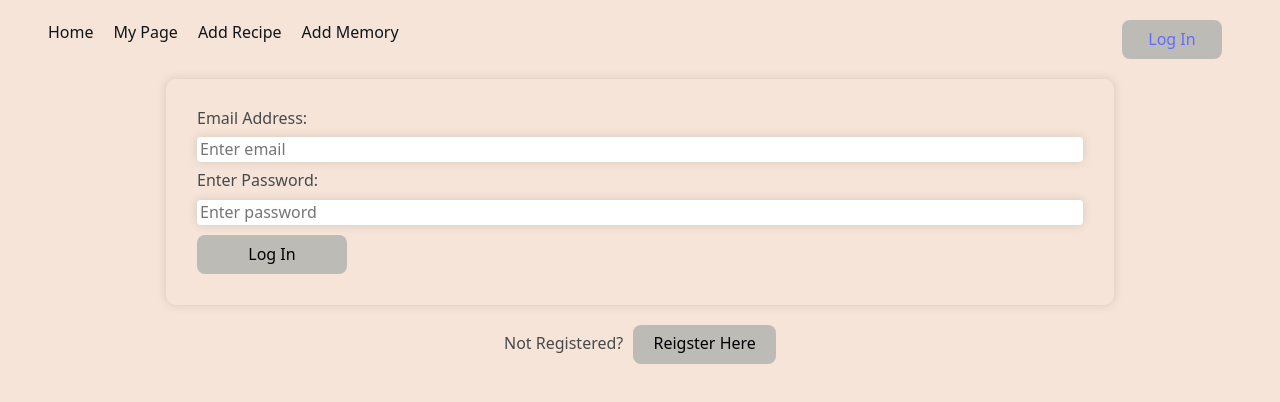
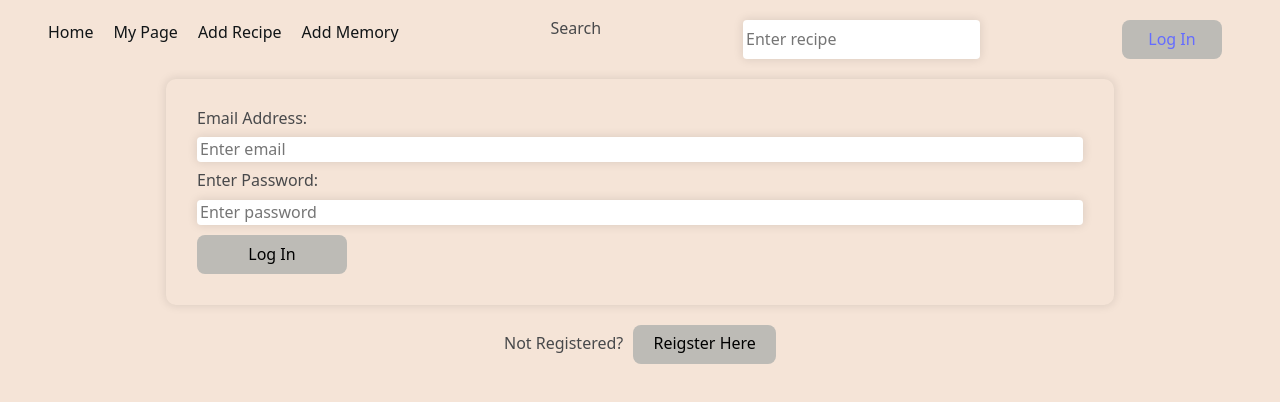
Before and after one commit to NancyBankson/Capstone_Project_Recipe_App_Front_End, a React (Vite) app: page /login in a window 1280 px wide. Shown: the top 402 px of the page. Built offline with nearby package versions, Linux system fonts and the light colour scheme; a web font is replaced by a local one.

Commit message:
Added search function

```diff
--- a/src/App.tsx
+++ b/src/App.tsx
@@ -14,9 +14,11 @@ import { NotFoundPage } from './pages/NotFoundPage';
 import { RootPage } from './pages/RootPage';
 import type { User } from './types/types';
 import './App.css'
+import { SearchContext } from './context/SearchContext';
 
 function App() {
   const [isAuthenticated, setIsAuthenticated] = useState(false);
+  const [searchValue, setSearchValue] = useState("");
   const [token, setToken] = useState("");
   const [user, setUser] = useState<User>({
     _id: '',
@@ -24,6 +26,10 @@ function App() {
     email: ''
   });
   const navigate = useNavigate();
+
+  function onSearchChange(searchText: string) {
+    setSearchValue(searchText);
+  }
 
   async function login(email: string, password: string) {
     try {
@@ -67,6 +73,7 @@ function App() {
     <>
       <div>
         <AuthContext.Provider value={{ isAuthenticated, user, token, login, logout }}>
+          <SearchContext.Provider value={{ onSearchChange, searchValue }}>
             <Navbar />
             <Routes>
               <Route path="/" element={<RootPage />} />
@@ -82,6 +89,7 @@ function App() {
               <Route path="*" element={<NotFoundPage />} />
               {/* <Route path="/search" element={<SearchPage />} /> */}
             </Routes>
+          </SearchContext.Provider>
         </AuthContext.Provider>
       </div>
     </>
--- a/src/components/Navbar.tsx
+++ b/src/components/Navbar.tsx
@@ -1,9 +1,11 @@
 import { NavLink } from "react-router-dom"
 import { useContext } from "react";
 import { AuthContext } from "../context/AuthContext";
+import { SearchContext } from "../context/SearchContext";
 
 export function Navbar() {
     const authContext = useContext(AuthContext);
+    const searchContext = useContext(SearchContext);
 
     if (!authContext) {
         return (
@@ -11,11 +13,24 @@ export function Navbar() {
         )
     }
 
+    if (!searchContext) {
+        return (
+            <h3>Error</h3>
+        )
+    }
+
+    const { onSearchChange, searchValue } = searchContext;
+
     const { logout, isAuthenticated, user } = authContext;
 
     const handleClick = () => {
         logout();
     };
+
+    const handleChange = (event: React.ChangeEvent<HTMLInputElement>) => {
+        const newText = event.target.value;
+        onSearchChange(newText);
+    }
 
     // Add logic so userId can be used for link to My Page
     const userId = localStorage.getItem("user");
@@ -26,10 +41,11 @@ export function Navbar() {
                 <ul>
                     <li><NavLink to="/home" style={({ isActive }) => ({ color: isActive ? '#73877B' : 'hsl(200, 15%, 8%)', })}>Home</NavLink></li>
                     <li><NavLink to={`/${userId}`} style={({ isActive }) => ({ color: isActive ? '#73877B' : 'hsl(200, 15%, 8%)', })}>My Page</NavLink></li>
-                    {/* <li><NavLink to="/login" style={({ isActive }) => ({ color: isActive ? '#73877B' : 'hsl(200, 15%, 8%)', })}>Log In</NavLink></li> */}
                     <li><NavLink to="/add-recipe" style={({ isActive }) => ({ color: isActive ? '#73877B' : 'hsl(200, 15%, 8%)', })}>Add Recipe</NavLink></li>
                     <li><NavLink to="/add-memory" style={({ isActive }) => ({ color: isActive ? '#73877B' : 'hsl(200, 15%, 8%)', })}>Add Memory</NavLink></li>
                 </ul>
+                <label htmlFor="search">Search</label>
+                <input id="search-bar" type="text" name="search" value={searchValue} onChange={handleChange} placeholder="Enter recipe"></input>
                 <div id="log-area">
                     {(isAuthenticated) && <h4>Welcome, {user.username}</h4>}
                     {(!isAuthenticated) && <button><NavLink to="/login">Log In</NavLink></button>}
--- /dev/null
+++ b/src/context/SearchContext.ts
@@ -0,0 +1,4 @@
+import { createContext } from 'react';
+import type { SearchContextType } from '../types/types';
+
+export const SearchContext = createContext<SearchContextType | null>(null);
--- a/src/pages/HomePage.tsx
+++ b/src/pages/HomePage.tsx
@@ -1,11 +1,23 @@
-import { useState, useEffect } from 'react';
+import { useState, useEffect, useContext } from 'react';
 import { getRecipes, getMemories } from '../utils/recipes-api';
 import { RecipeList } from '../components/RecipeList';
 import { MemoryList } from '../components/MemoryList';
+import { SearchContext } from '../context/SearchContext';
+import type { Recipe } from '../types/types';
 
 export function HomePage() {
-  const [recipes, setRecipes] = useState(null);
+  const [recipes, setRecipes] = useState<Recipe[]>([]);
+  const [filteredRecipes, setFileteredRecipes] = useState<Recipe[]>(recipes);
   const [memories, setMemories] = useState(null);
+  const searchContext = useContext(SearchContext);
+
+  if (!searchContext) {
+    return (
+      <h3>Error</h3>
+    )
+  }
+
+  const { searchValue } = searchContext;
 
   useEffect(() => {
     getRecipes().then(data => setRecipes(data));
@@ -15,12 +27,23 @@ export function HomePage() {
     getMemories().then(data => setMemories(data));
   }, []);
 
+    useEffect(() => {
+    const filterRecipes = recipes.filter(recipe => {
+      if (searchValue === "") {
+        return recipe;
+      } else if (recipe.title.toLowerCase().includes(searchValue!.toLowerCase())) {
+        return recipe;
+      }
+    })
+    setFileteredRecipes(filterRecipes);
+    }, [searchValue]);
+
   return (
     <div>
       <div id='home-container'>
         <div className='list-container'>
           <h2>Recipes</h2>
-          <RecipeList recipes={recipes} />
+          <RecipeList recipes={filteredRecipes} />
         </div>
         <div className='list-container'>
           <h2>Memories</h2>
--- a/src/types/types.ts
+++ b/src/types/types.ts
@@ -67,3 +67,8 @@ export interface AuthContextType {
     user: User;
     token: string;
 }
+
+export interface SearchContextType {
+    onSearchChange: (text: string) => void;
+    searchValue?: string;
+}
```
Lines whose indentation alone changed are shown as unchanged.
